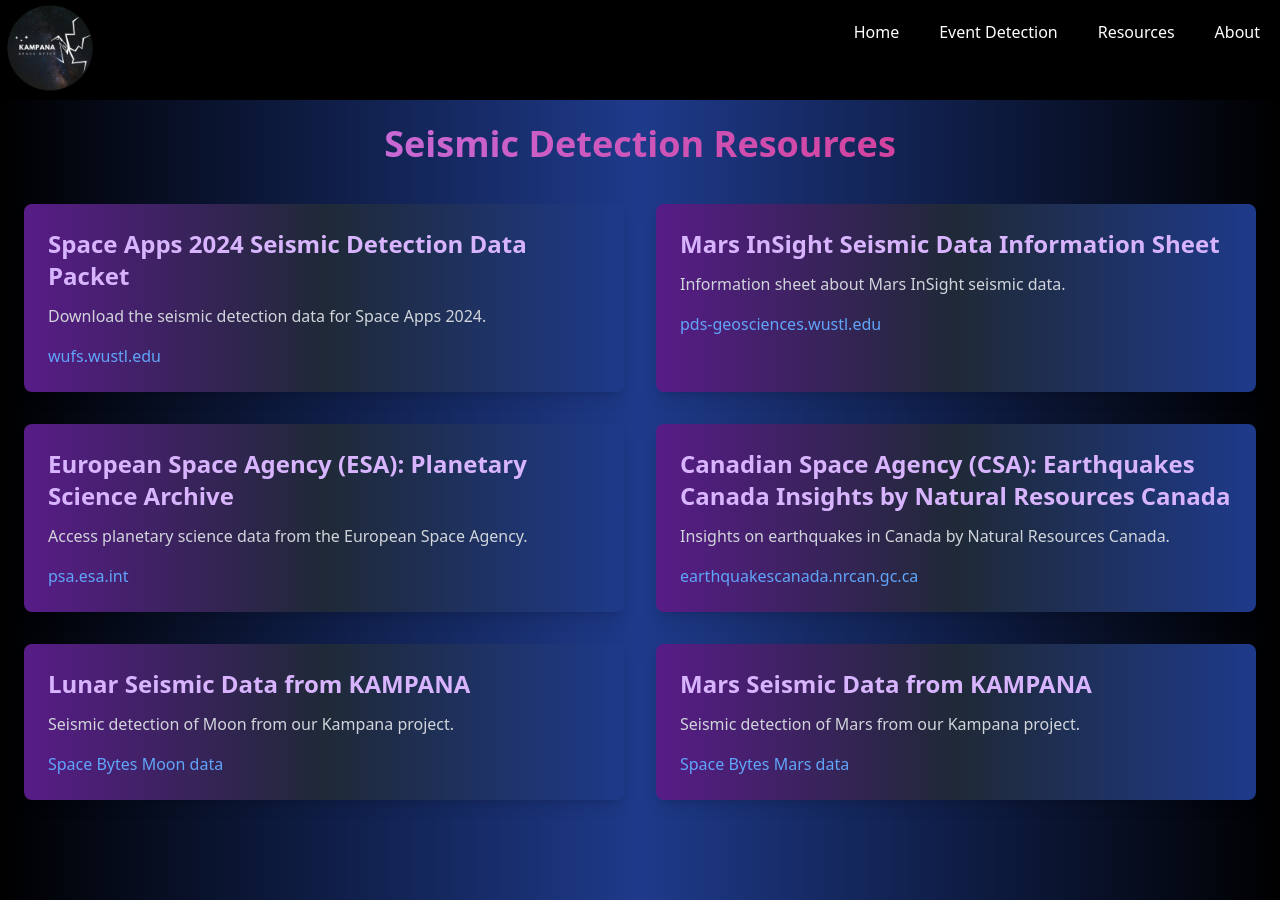
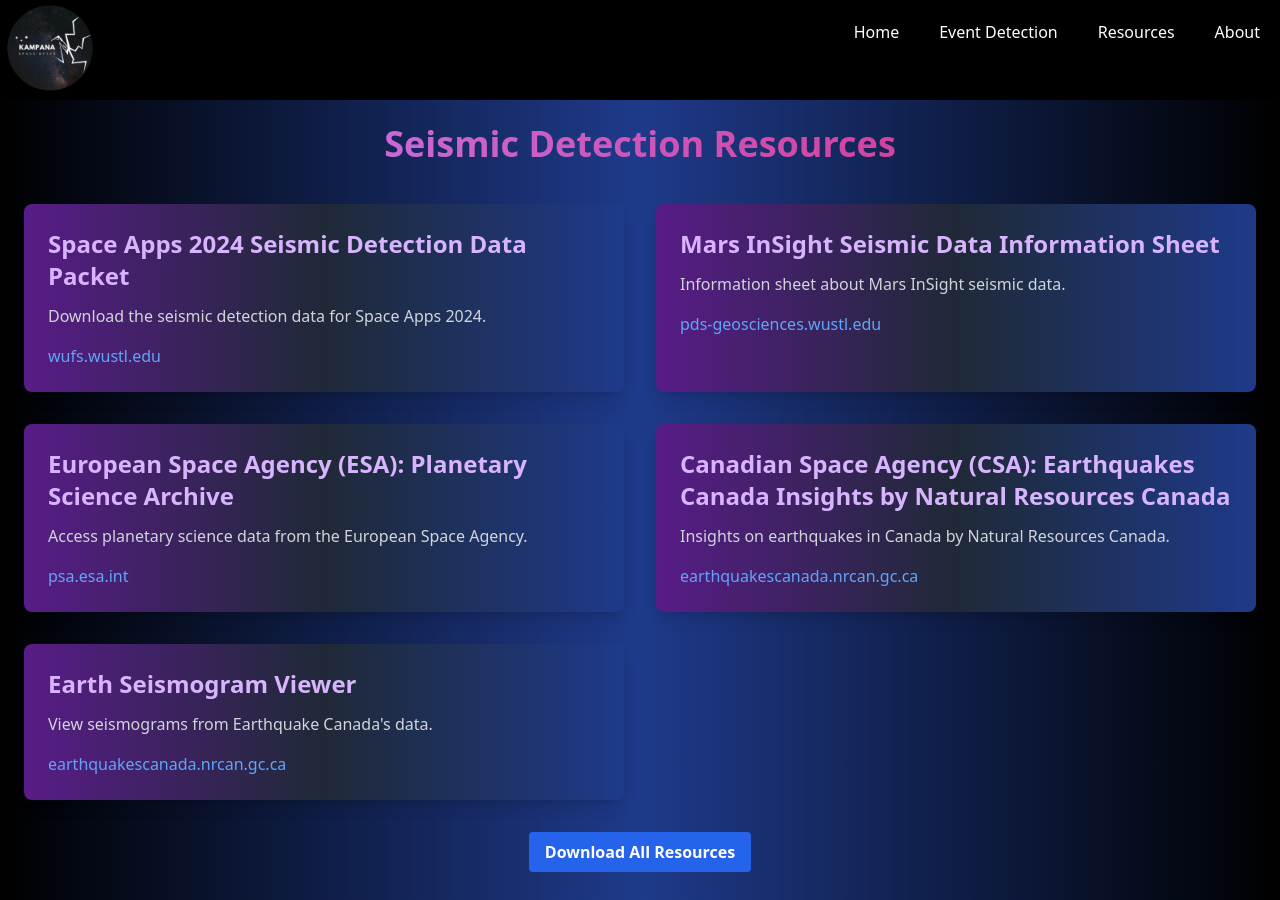
Before and after one commit to ChiefBibek/Kampana, a React (Vite) app in the folder Web/app/: page /resources in a window 1280 px wide. Built offline with nearby package versions, Linux system fonts and the light colour scheme.

Commit message:
frontend update

```diff
--- a/Web/app/src/Components/ThreeModel.tsx
+++ b/Web/app/src/Components/ThreeModel.tsx
@@ -82,7 +82,7 @@
         <h1
           ref={textRef}
           onClick={handleTextClick}
-          className="absolute top-10 left-1/2 transform -translate-x-1/2 text-4xl font-bold text-white text-center cursor-pointer"
+          className="absolute top-5 left-1/2 transform -translate-x-1/2 text-4xl font-bold text-white text-center cursor-pointer bg-gray-600 px-6 py-3 rounded-full hover:bg-black transition duration-300 ease-in-out active:bg-blue-800 shadow-lg"
         >
           {currentSlide === 0 ? "Moon" : "Mars"}
         </h1>
@@ -96,15 +96,18 @@
         </p>
 
         {/* Planet Navigation Buttons */}
-        <div className="absolute left-1/2 transform -translate-x-1/2 space-x-32" style={{ top: "85%" }}>
+        <div
+          className="absolute left-1/2 transform -translate-x-1/2 space-x-32"
+          style={{ top: "85%" }}
+        >
           <button
-            className="bg-red-100 px-5 py-2 text-black rounded-md text-xl"
+            className="bg-red-500 px-8 py-4 text-white rounded-full text-xl font-semibold shadow-md hover:bg-red-600 hover:shadow-lg transition duration-300 ease-in-out active:bg-red-700 active:scale-95"
             onClick={() => goToSlide(0)}
           >
             Moon
           </button>
           <button
-            className="bg-blue-100 px-5 py-2 text-black rounded-md   text-xl"
+            className="bg-blue-500 px-8 py-4 text-white rounded-full text-xl font-semibold shadow-md hover:bg-blue-600 hover:shadow-lg transition duration-300 ease-in-out active:bg-blue-700 active:scale-95"
             onClick={() => goToSlide(1)}
           >
             Mars
--- a/Web/app/src/Pages/MarsDThree.tsx
+++ b/Web/app/src/Pages/MarsDThree.tsx
@@ -1,6 +1,8 @@
+import React from 'react'
+
 const MarsDThree = () => {
   return (
-    <div>Loading....</div>
+    <div>MarsDThree</div>
   )
 }
 
--- a/Web/app/src/Pages/Resources.tsx
+++ b/Web/app/src/Pages/Resources.tsx
@@ -25,19 +25,15 @@
       source: "earthquakescanada.nrcan.gc.ca",
     },
     {
-      name: "Lunar Seismic Data from KAMPANA",
-      description: "Seismic detection of Moon from our Kampana project.",
-      link: "https://drive.google.com/file/d/1PMAVwnl9HPXTEPdmvn2cwayGt-0T8qSq/view?usp=sharing",
-      source: "Space Bytes Moon data",
+      name: "Earth Seismogram Viewer",
+      description: "View seismograms from Earthquake Canada's data.",
+      link: "https://www.earthquakescanada.nrcan.gc.ca/stndon/wf-fo/index-en.php",
+      source: "earthquakescanada.nrcan.gc.ca",
     },
-    {
-      name: "Mars Seismic Data from KAMPANA",
-      description: "Seismic detection of Mars from our Kampana project.",
-      link: "https://drive.google.com/file/d/1X0LrrbIlNlwl_ZQB_CjeI-tiX7WbxvEG/view?usp=sharing",
-      source: "Space Bytes Mars data",
-    },
+  ];
 
-  ];
+  // Define the single download link for all resources
+  const downloadLink = "https://drive.google.com/drive/folders/1Vwm9yxesyDtALWzMx8F0zW82qXLuLFaT?usp=sharing"; // Replace with the actual Google Drive link
 
   return (
     <div className="container mx-auto p-6 min-h-screen bg-gradient-to-r from-black via-blue-900 to-black text-white">
@@ -63,6 +59,16 @@
           </div>
         ))}
       </div>
+      <div className="mt-8 text-center">
+        <a
+          href={downloadLink}
+          target="_blank"
+          rel="noopener noreferrer"
+          className="inline-block bg-blue-600 hover:bg-blue-700 text-white font-semibold py-2 px-4 rounded transition duration-200"
+        >
+          Download All Resources
+        </a>
+      </div>
     </div>
   );
 };
```
Also changed, not shown: 1 other file (tests, documents, lock files or other folders).
